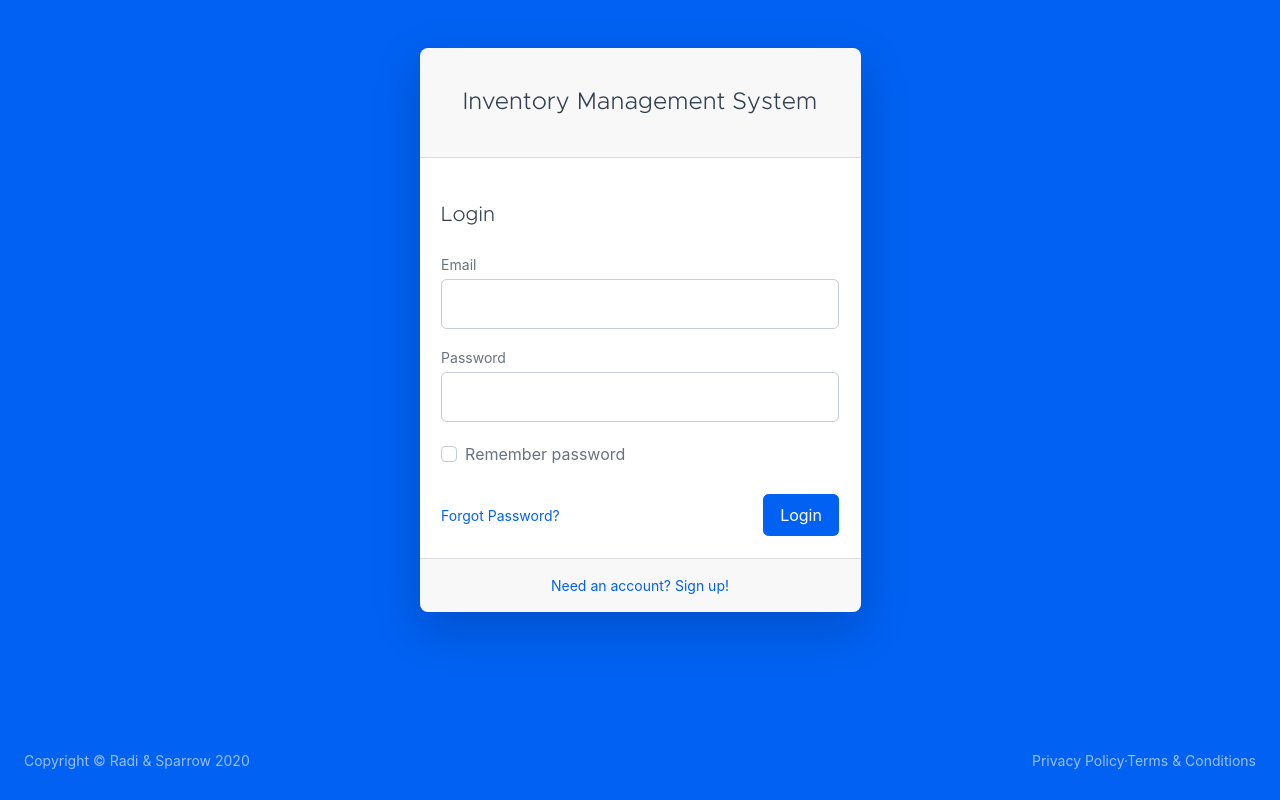
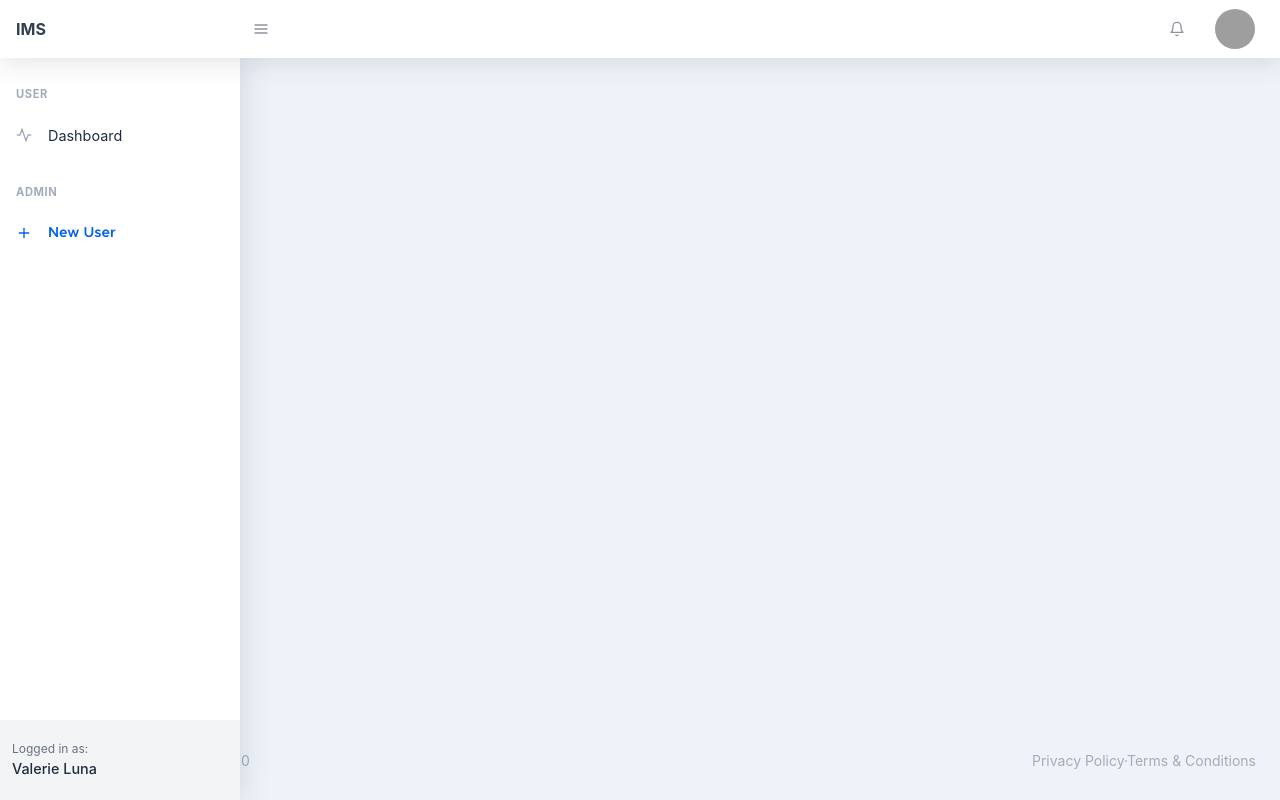
Before and after one commit to sparrowvivek16/inventory, a React (Create React App) app: page /register in a window 1280 px wide. Before the commit this address led to /login. Built offline with nearby package versions, Linux system fonts and the light colour scheme; grey boxes are pictures that could not be loaded; a web font is replaced by a local one.

Commit message:
added link and space for new user

```diff
--- a/src/components/dashboard.js
+++ b/src/components/dashboard.js
@@ -13,12 +13,7 @@ class Dashboard extends Component{
         this.db = firebase.firestore();
     }
 
-    logout = () =>{
-        this.auth.signOut().then(() =>{
-            this.storage.logOut();
-            this.props.history.push('/login');
-        }).catch(err => console.log(err));
-    }
+
     componentDidMount(){
         if(this.storage.getToken()==null){
             this.props.history.push('/login');
@@ -27,27 +22,21 @@ class Dashboard extends Component{
 
     render(){
         return (
-            <div id="layoutSidenav_content">
-                <div className="container header">
-                        <div className="row">
-                            <div className="col-xxl-4 col-xl-12 mb-4">
-                                <div className="card h-100">
-                                    <div className="card-body h-100 d-flex flex-column justify-content-center py-5 py-xl-4">
-                                        <div className="row align-items-center">
-                                            <div className="col-xl-8 col-xxl-12">
-                                                <div className="text-center px-4 mb-4 mb-xl-0 mb-xxl-4">
-                                                    <h1 className="text-primary">this is dashboard</h1>
-                                                    <button className="btn btn-dark" type="button" onClick={this.logout}>logout</button>
-                                                </div>
-                                            </div>
-                                            <div className="col-xl-4 col-xxl-12 text-center"></div>
-                                        </div>
+                 <header className="page-header page-header-dark bg-gradient-primary-to-secondary pb-10">
+                        <div className="container">
+                            <div className="page-header-content pt-4">
+                                <div className="row align-items-center justify-content-between">
+                                    <div className="col-auto mt-4">
+                                        <h1 className="page-header-title">
+                                            <div className="page-header-icon"><i data-feather="activity"></i></div>
+                                            Dashboard
+                                        </h1>
+                                        <div className="page-header-subtitle">Manage your multiple warehouse all at one place.</div>
                                     </div>
                                 </div>
                             </div>
                         </div>
-                    </div>
-                </div>
+                    </header>
         );
     }
 }
--- /dev/null
+++ b/src/components/register.js
@@ -0,0 +1,12 @@
+import React, { Component } from 'react';
+
+class Register extends Component{
+    render(){
+        return(
+            <div>this is register</div>
+        );
+    }
+
+}
+
+export default Register;
--- a/src/container/DashboardLayout/DashboardFooter.js
+++ b/src/container/DashboardLayout/DashboardFooter.js
@@ -1,10 +1,11 @@
 import React, { Component } from 'react';
 import feather from 'feather-icons';
 
-// Activate Feather icons
-feather.replace();
-
 class DashboardFooter extends Component{
+    componentDidMount(){
+        // Activate Feather icons
+        feather.replace();
+    }
     render(){
         return (
             <footer className="footer mt-auto footer-light">
--- a/src/container/DashboardLayout/DashboardHeader.js
+++ b/src/container/DashboardLayout/DashboardHeader.js
@@ -2,6 +2,13 @@ import React, { Component } from 'react';
 
 
 class DashboardHeader extends Component{
+
+    logout = () =>{
+        this.auth.signOut().then(() =>{
+            this.storage.logOut();
+            this.props.history.push('/login');
+        }).catch(err => console.log(err));
+    }
 
     //open or collapse sidebar
     sidebarClick = (e) =>{
@@ -48,7 +55,7 @@ class DashboardHeader extends Component{
                             <div className="dropdown-item-icon"><i data-feather="settings"></i></div>
                             Account
                         </a>
-                        <a className="dropdown-item" href="#!">
+                        <a className="dropdown-item" href="#!" onClick={this.logout}>
                             <div className="dropdown-item-icon"><i data-feather="log-out"></i></div>
                             Logout
                         </a>
--- a/src/container/DashboardLayout/DashboardLayout.js
+++ b/src/container/DashboardLayout/DashboardLayout.js
@@ -11,6 +11,7 @@ class DashboardLayout extends Component{
 
     // Click to collapse responsive sidebar
     overlayClick(){
+        // eslint-disable-next-line no-unused-vars
         const BOOTSTRAP_LG_WIDTH = 992;
         if (window.innerWidth >= 992) {
         return;
--- a/src/container/DashboardLayout/DashboardSidebar.js
+++ b/src/container/DashboardLayout/DashboardSidebar.js
@@ -1,28 +1,24 @@
 import React, { Component } from 'react';
+import { NavLink } from 'react-router-dom';
 
 class DashboardSidebar extends Component{
 
     render(){
         return (
-
                 <div id="layoutSidenav_nav">
                     <nav className="sidenav shadow-right sidenav-light">
                         <div className="sidenav-menu">
                             <div className="nav accordion" id="accordionSidenav">
-                                <div className="sidenav-menu-heading">Core</div>
-                                <a className="nav-link collapsed" href="#!" data-toggle="collapse" data-target="#collapseDashboards" aria-expanded="false" aria-controls="collapseDashboards">
+                                <div className="sidenav-menu-heading">User</div>
+                                <NavLink className="nav-link" to="/dashboard">
                                     <div className="nav-link-icon"><i data-feather="activity"></i></div>
-                                    Dashboards
-                                    <div className="sidenav-collapse-arrow"><i className="fas fa-angle-down"></i></div>
-                                </a>
-                                <div className="collapse" id="collapseDashboards" data-parent="#accordionSidenav">
-                                    <nav className="sidenav-menu-nested nav accordion" id="accordionSidenavPages">
-                                        <a className="nav-link" href="index.html">
-                                            Default
-                                            <span className="badge badge-primary-soft text-primary ml-auto">Updated</span>
-                                        </a>
-                                    </nav>
-                                </div>
+                                    Dashboard
+                                </NavLink>
+                                <div className="sidenav-menu-heading">Admin</div>
+                                <NavLink className="nav-link" to="/register">
+                                    <div className="nav-link-icon"><i data-feather="plus"></i></div>
+                                    New User
+                                </NavLink>
                             </div>
                         </div>
                         <div className="sidenav-footer">
--- a/src/routes.js
+++ b/src/routes.js
@@ -1,9 +1,11 @@
 import React from 'react';
 const Dashboard = React.lazy(() => import('./components/dashboard'));
+const Register = React.lazy(() => import('./components/register'))
 
 const routes = [
   { path: '/', exact: true, name: 'Layout' },
   { path: '/dashboard', name: 'Dashboard', component: Dashboard },
+  { path: '/register', name: 'Register', component: Register }
 ];
 
 export default routes;
```
